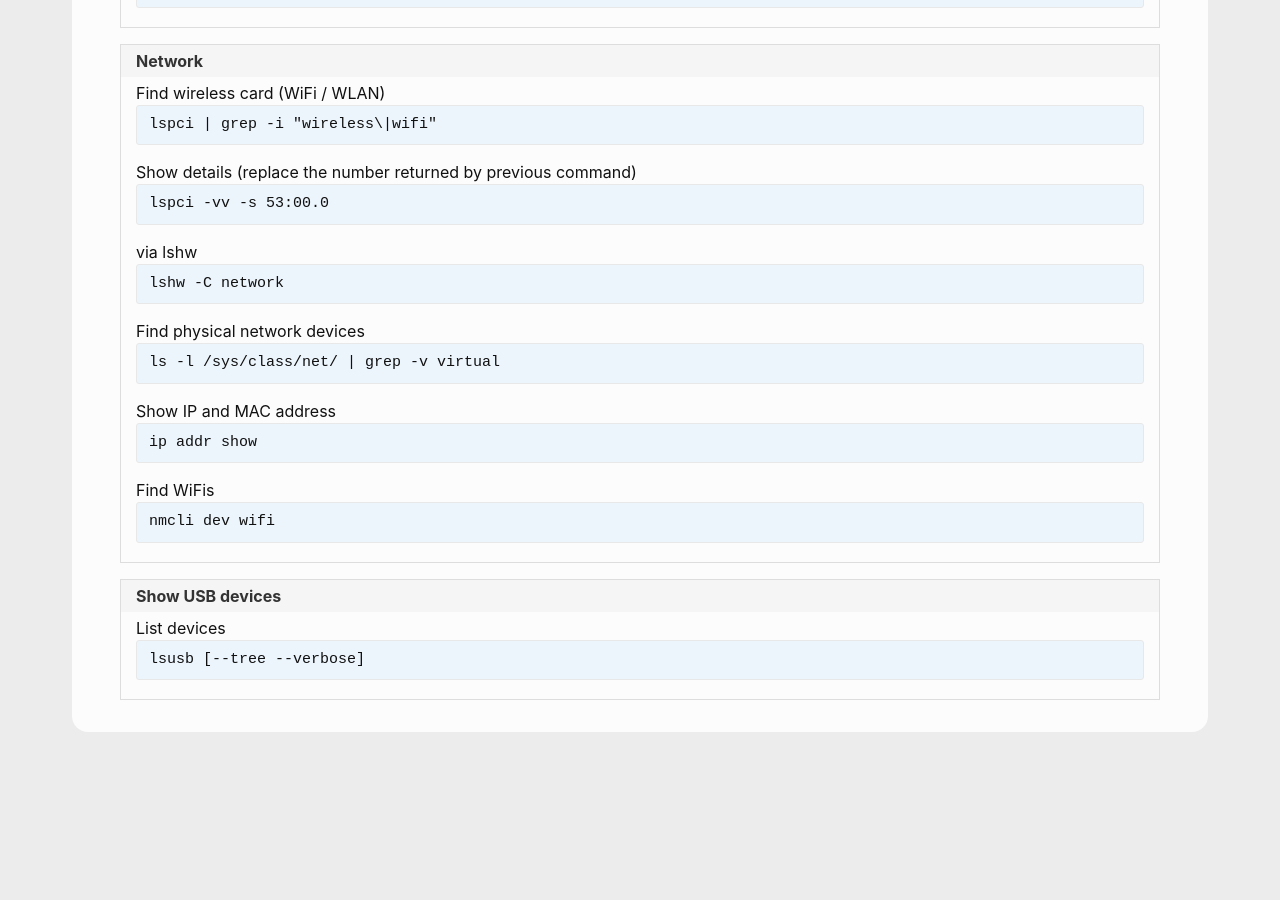
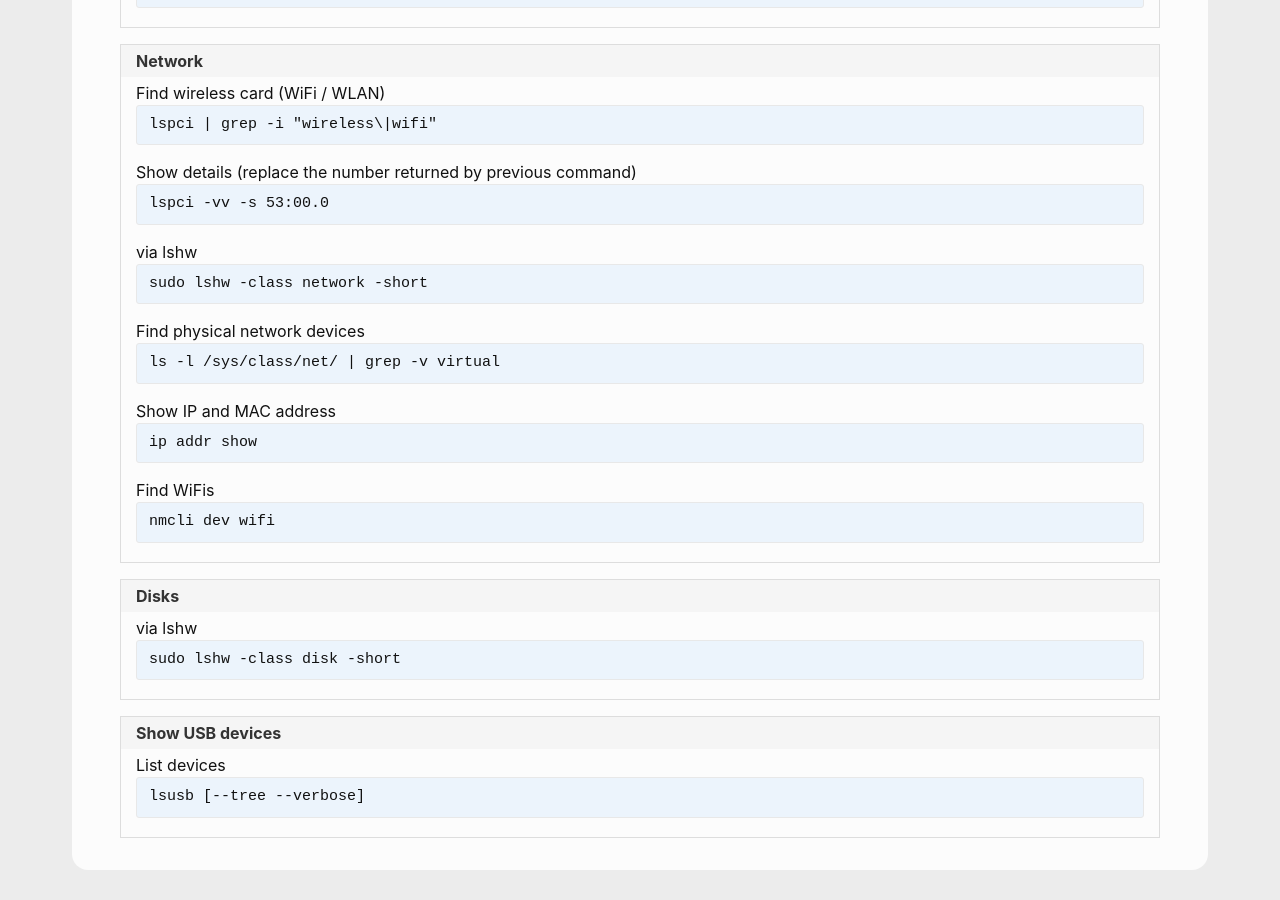
Before and after one commit to andreas-mausch/cheatsheets, a Jekyll site: the page built from _cheatsheets/hardware.md, in a window 1280 px wide and 900 px high, scrolled down 1244 px. Built offline with Jekyll 4.4.1, drawn with Linux system fonts in a browser that asks for light colours; before the commit the page ends 2006 px from its top, so only the background shows below that.

Commit message:
lshw: List disks

```diff
--- a/_cheatsheets/hardware.md
+++ b/_cheatsheets/hardware.md
@@ -25,10 +25,13 @@ section:
     commands:
       Find wireless card (WiFi / WLAN): lspci | grep -i "wireless\|wifi"
       Show details (replace the number returned by previous command): lspci -vv -s 53:00.0
-      via lshw: lshw -C network
+      via lshw: sudo lshw -class network -short
       Find physical network devices: ls -l /sys/class/net/ | grep -v virtual
       Show IP and MAC address: ip addr show
       Find WiFis: nmcli dev wifi
+  - name: Disks
+    commands:
+      via lshw: sudo lshw -class disk -short
   - name: Show USB devices
     commands:
       List devices: lsusb [--tree --verbose]
```
